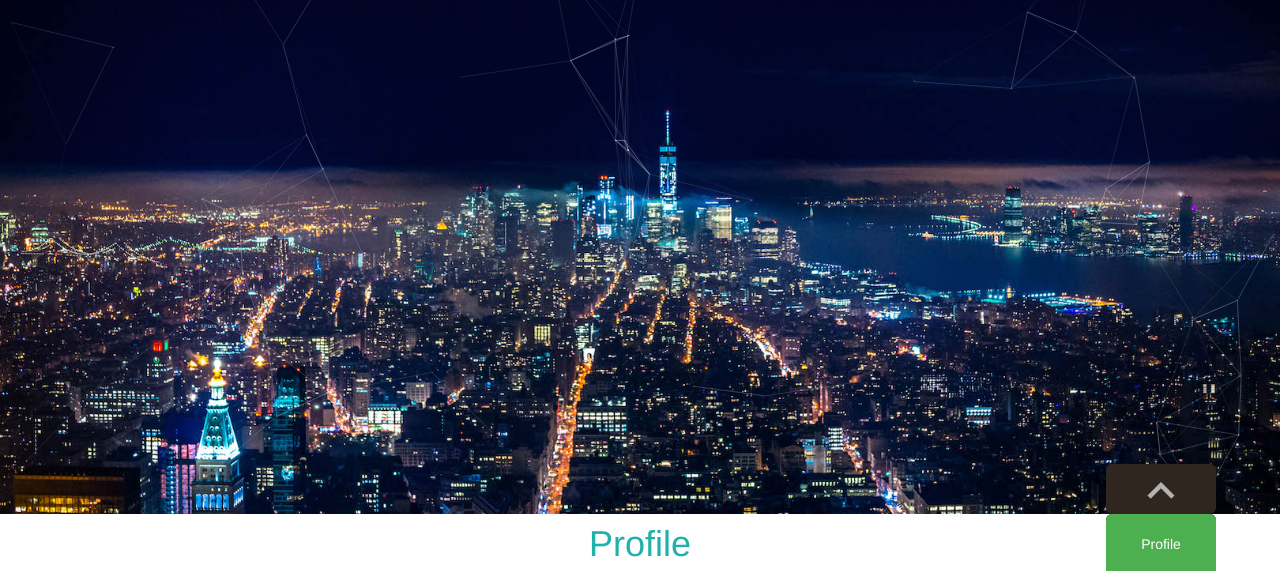
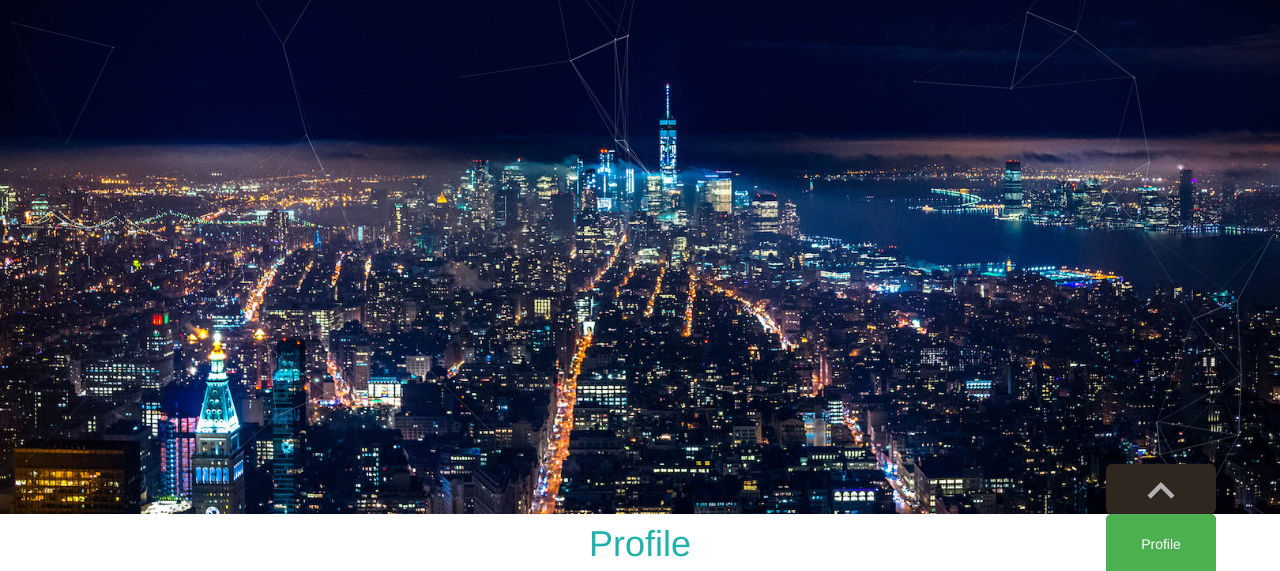
Before and after one commit to SamCullin/SamCullin.github.io, a plain HTML site: page index.html in a window 1280 px wide. Shown: the part 286-857 px from the top of the page. Drawn offline with nearby package versions, Linux system fonts and the light colour scheme.

Commit message:
another test for mobile background bug

```diff
--- a/view/css/general-styles.css
+++ b/view/css/general-styles.css
@@ -68,8 +68,11 @@
         background-image: url('./../images/headerImage.jpeg');
         -moz-background-size: cover;
         -webkit-background-size: cover;
+        -o-background-size: cover;
+        background-color: darkslategray;
+        background-attachment: fixed;
         background-size: cover;
-        background-position: top center !important;
+        background-position: center center !important;
         background-repeat: no-repeat !important;
         background-attachment: fixed;
         width:100%;
```
